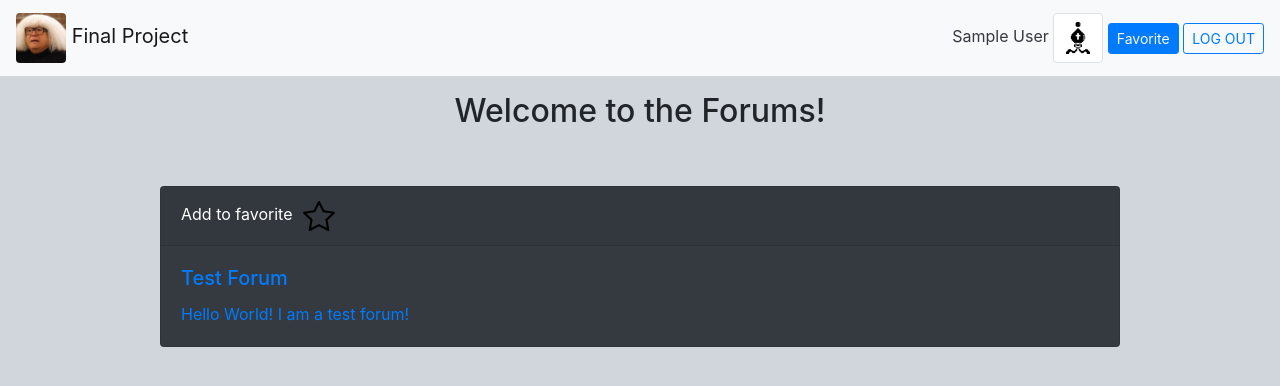
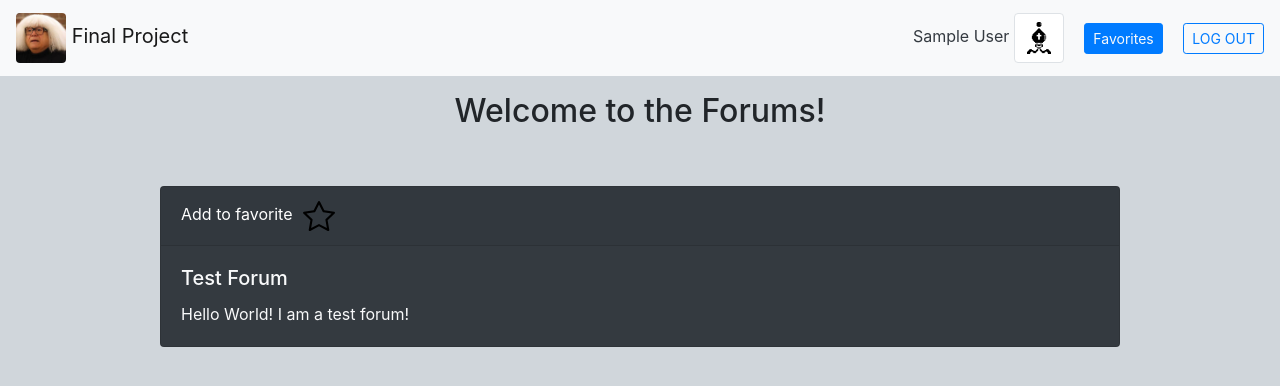
Before and after one commit to dhdorr/cs431, a PHP site: page /finalProj/final/home.php in a window 1280 px wide. Shown: the top 386 px of the page. Run offline with PHP 8.4, Linux system fonts and the light colour scheme; the visitor is signed in with stand-in values (Sample User, id 1); data comes from the database, SQL or seed files in the repository; data that the repository does not hold is empty.

Commit message:
finishing touches
improved layouts, and  after posting you are returned to the forum you posted to.

```diff
--- a/finalProj/final/header.php
+++ b/finalProj/final/header.php
@@ -21,6 +21,7 @@
     </a>
     <div>
       <?php
+
         if (isset($_SESSION['uName'])) {
 
           echo "<a href='account.php' class='text-dark'>".$_SESSION['uName']."</a>";
@@ -36,7 +37,7 @@
 
       <?php
         echo "\t";
-        echo '<a class="btn btn-primary text-light btn-sm" href="sublist.php">Favorite</a>';
+        echo '<a class="btn btn-primary text-light btn-sm ml-3 mr-3" href="sublist.php">Favorites</a>';
         echo "\t";
         echo '<a class="btn btn-outline-primary text-primary btn-sm" href="includes/logout.inc.php">LOG OUT</a>';
       } else {
--- a/finalProj/final/home.php
+++ b/finalProj/final/home.php
@@ -66,10 +66,10 @@
 
                   <div class='card text-white bg-dark mb-3 w-75' >
                                 <div class='card-header'> Add to favorite <button id='favorite-button" . $fid . "' class='favorite-button' value='$fid' onclick='addFavorite($fid)'>$favicon2</button> </div>
-                                <a class='card-body'  href='forum.php?fname=" . $row['f_name'] . "&fid=" . $row['f_id'] . "'>
-                                  <h5 class='card-title' >" . $row['f_name'] . "</h5>
+                                <a class='card-body text-light'  href='forum.php?fname=" . $row['f_name'] . "&fid=" . $row['f_id'] . "'>
+                                  <h5 class='card-title text-light' >" . $row['f_name'] . "</h5>
 
-                                  <p class='card-text'>" . $row['f_description'] . "</p>
+                                  <p class='card-text text-light'>" . $row['f_description'] . "</p>
                                   </a>
                                 </div>
                               ";
@@ -81,10 +81,10 @@
 
               <div class='card text-white bg-dark mb-3 w-75' >
                             <div class='card-header'> Add to favorite <button id='favorite-button" . $fid . "' class='favorite-button' value='$fid' onclick='addFavorite($fid)'>$favicon</button> </div>
-                            <a class='card-body'  href='forum.php?fname=" . $row['f_name'] . "&fid=" . $row['f_id'] . "'>
-                              <h5 class='card-title' >" . $row['f_name'] . "</h5>
+                            <a class='card-body text-light'  href='forum.php?fname=" . $row['f_name'] . "&fid=" . $row['f_id'] . "'>
+                              <h5 class='card-title text-light' >" . $row['f_name'] . "</h5>
 
-                              <p class='card-text'>" . $row['f_description'] . "</p>
+                              <p class='card-text text-light'>" . $row['f_description'] . "</p>
                               </a>
                             </div>
                           ";
--- a/finalProj/final/post.php
+++ b/finalProj/final/post.php
@@ -98,7 +98,7 @@
             echo "<div class='media w-75 mb-4'>
                     <img src=images/".$cPic." class='align-self-start mr-3 rounded' alt='logo' width=50 height=50>
                     <div class='media-body'>
-                      <h6 class='mt-0'>".$sampleName2." by ".$row3['c_date']."</h6>
+                      <h6 class='mt-0'>".$sampleName2." on ".$row3['c_date']."</h6>
                       ".$row3['c_body']."
                     </div>
                   </div>";
--- a/finalProj/final/sublist.php
+++ b/finalProj/final/sublist.php
@@ -30,7 +30,7 @@
             if (isset($_SESSION['uNickname'])) {
                 $name = $_SESSION['uNickname'];
                 $isLoggedIn = true;
-                echo "<div class='row justify-content-center mt-3 mb-5'><h2>$name's favorite forum</h2></div>";
+                echo "<div class='row justify-content-center mt-3 mb-5'><h2>$name's Favorite Forums</h2></div>";
             } else {
                 //display default layout
                 echo "<div class='row justify-content-center'>
@@ -66,7 +66,7 @@
 
                   <div class='card text-white bg-dark mb-3 w-75' >
 
-                                <a class='card-body'  href='forum.php?fname=" . $row['f_name'] . "&fid=" . $row['f_id'] . "'>
+                                <a class='card-body text-light'  href='forum.php?fname=" . $row['f_name'] . "&fid=" . $row['f_id'] . "'>
                                   <h5 class='card-title' >" . $row['f_name'] . "</h5>
 
                                   <p class='card-text'>" . $row['f_description'] . "</p>
```
Also changed, not shown: finalProj/final/includes/makepost.inc.php (+6 -1 lines).
